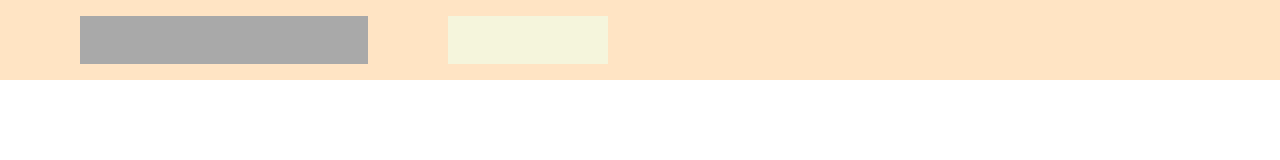
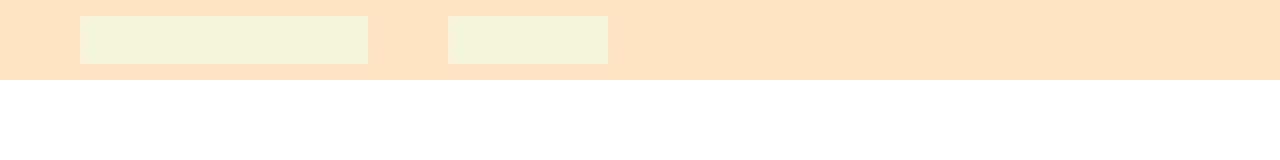
Before and after one commit to sharanchauhan/JIRA, a plain HTML site: page index.html in a window 1280 px wide. Drawn offline with Linux system fonts and the light colour scheme.

Commit message:
Color of priority container changed

```diff
--- a/style.css
+++ b/style.css
@@ -16,7 +16,7 @@ body
 
 .toolbox-priority-container
 {
-    background-color: darkgray;
+    background-color: beige;
     height: 3rem;
     width: 18rem;
     margin-left: 5rem;
```
Also changed, not shown: index.html (line endings or trailing spaces).
